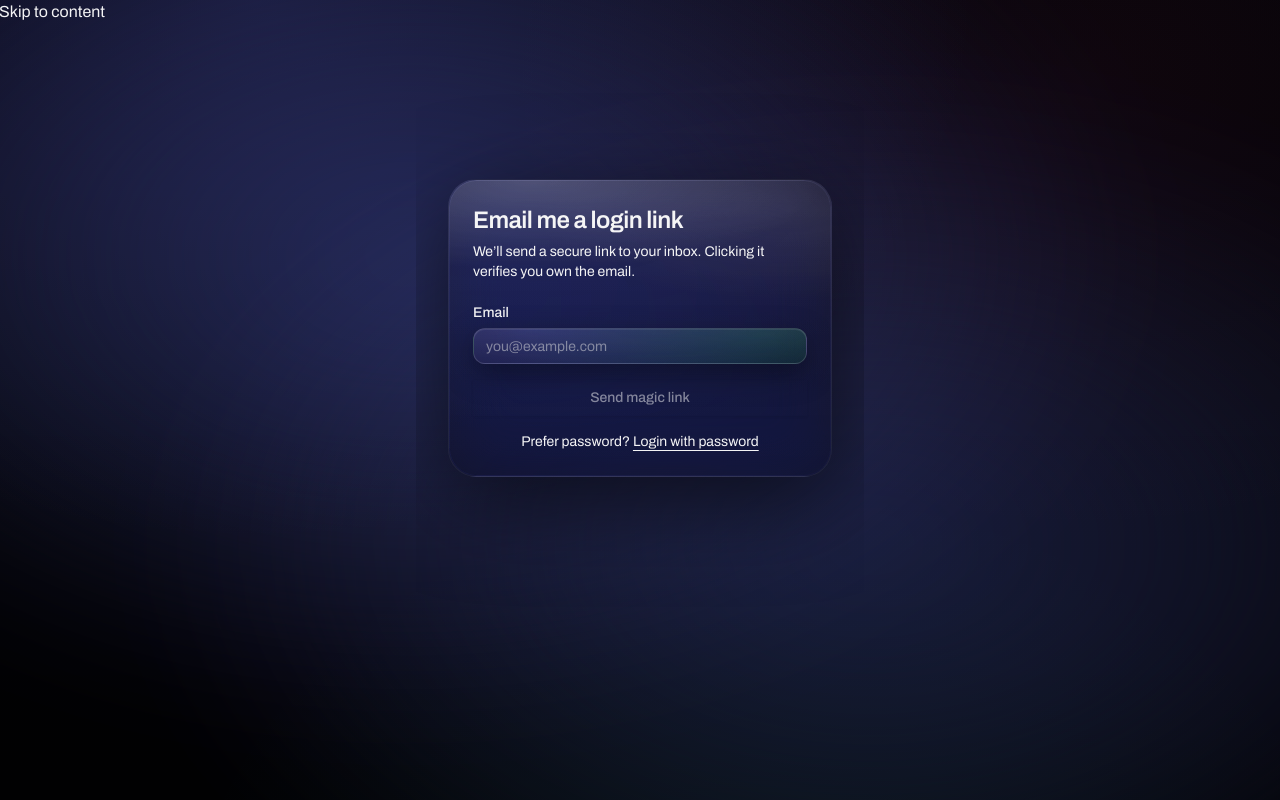
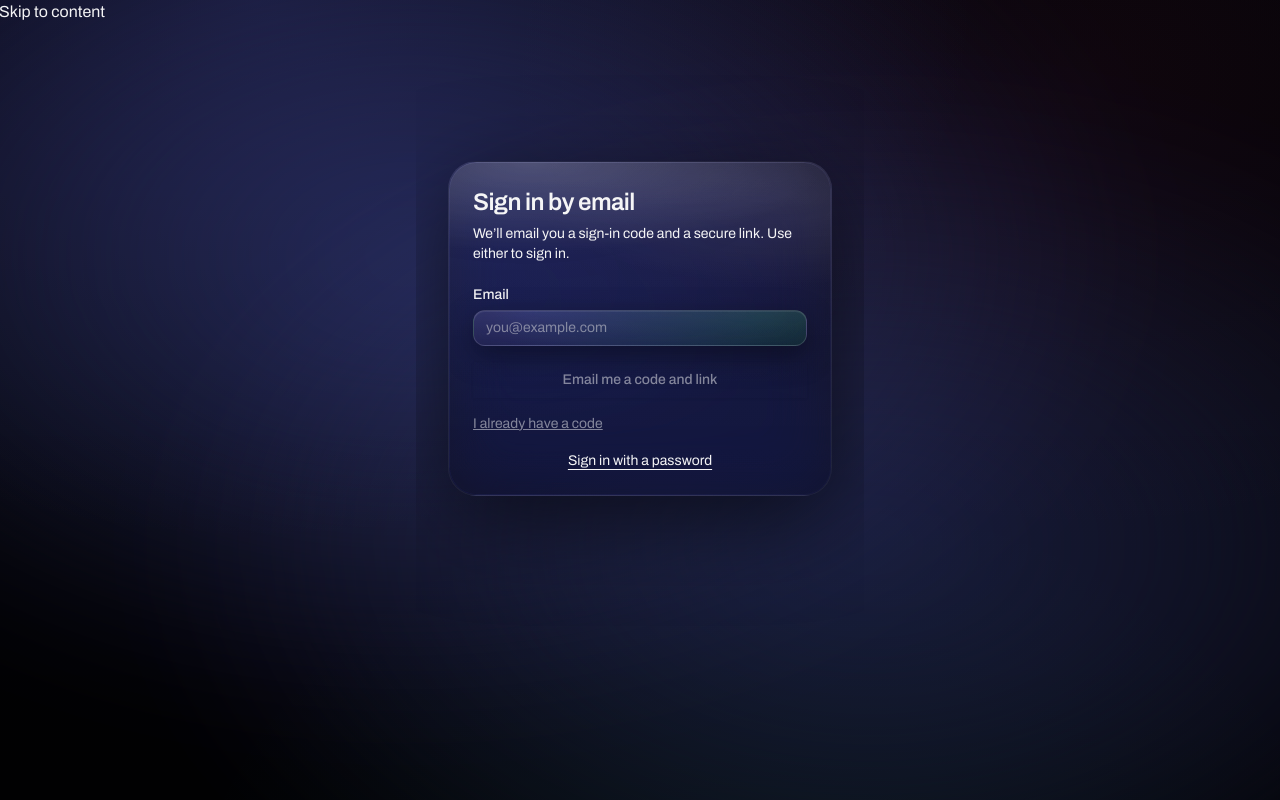
Before and after one commit to wwellington85/gym-membership-app, a Next.js app: page /auth/magic-link in a window 1280 px wide. Built offline with nearby package versions, Linux system fonts and the light colour scheme; no server answers.

Commit message:
Fix email sign-in across browsers and Home Screen apps

```diff
--- a/app/auth/error/page.tsx
+++ b/app/auth/error/page.tsx
@@ -1,51 +1,30 @@
+import Link from "next/link";
 import { Card, CardContent, CardHeader, CardTitle } from "@/components/ui/card";
-import { Suspense } from "react";
 
-async function ErrorContent({
+export default async function Page({
   searchParams,
 }: {
-  searchParams: Promise<{ error: string }>;
+  searchParams: Promise<{ error?: string }>;
 }) {
-  const params = await searchParams;
-
-  return (
-    <>
-      {params?.error ? (
-        <p className="text-sm text-muted-foreground">
-          Code error: {params.error}
-        </p>
-      ) : (
-        <p className="text-sm text-muted-foreground">
-          An unspecified error occurred.
-        </p>
-      )}
-    </>
-  );
-}
-
-export default function Page({
-  searchParams,
-}: {
-  searchParams: Promise<{ error: string }>;
-}) {
+  const { error = "" } = await searchParams;
+  const differentBrowser = /code verifier|pkce|flow state/i.test(error);
   return (
     <div className="flex min-h-svh w-full items-center justify-center p-6 md:p-10">
-      <div className="w-full max-w-sm">
-        <div className="flex flex-col gap-6">
-          <Card>
-            <CardHeader>
-              <CardTitle className="text-2xl">
-                Sorry, something went wrong.
-              </CardTitle>
-            </CardHeader>
-            <CardContent>
-              <Suspense>
-                <ErrorContent searchParams={searchParams} />
-              </Suspense>
-            </CardContent>
-          </Card>
-        </div>
-      </div>
+      <Card className="w-full max-w-sm">
+        <CardHeader><CardTitle className="text-2xl">{differentBrowser ? "Let’s try another sign-in method" : "This sign-in link could not be used"}</CardTitle></CardHeader>
+        <CardContent className="space-y-4">
+          <p className="text-sm text-muted-foreground">
+            {differentBrowser
+              ? "This link needs information from the browser or Home Screen app where you requested it. Request a new sign-in email there and enter its code in that same app instead of opening the link."
+              : "The link may have expired or already been used. Request a new email and use its code or link. Use only your latest email."}
+          </p>
+          <div className="flex flex-col gap-3 text-sm">
+            <Link href="/auth/magic-link" className="underline underline-offset-4">Get a new sign-in code</Link>
+            <Link href="/auth/forgot-password" className="underline underline-offset-4">Reset my password</Link>
+            <Link href="/auth/login" className="underline underline-offset-4">Sign in with a password</Link>
+          </div>
+        </CardContent>
+      </Card>
     </div>
   );
 }
--- a/app/auth/magic-link/page.tsx
+++ b/app/auth/magic-link/page.tsx
@@ -1,6 +1,6 @@
 "use client";
 
-import { useEffect, useMemo, useState } from "react";
+import { useEffect, useState } from "react";
 import Link from "next/link";
 import { createClient } from "@/lib/supabase/client";
 import { safeReturnTo } from "@/lib/auth/return-to";
@@ -9,85 +9,65 @@ import { Card, CardContent, CardDescription, CardHeader, CardTitle } from "@/com
 import { Input } from "@/components/ui/input";
 import { Label } from "@/components/ui/label";
 
-function isValidEmail(v: string) {
-  const s = v.trim();
-  return /^[^\s@]+@[^\s@]+\.[^\s@]+$/.test(s);
-}
+export default function MagicLinkPage() {
+  const [email, setEmail] = useState("");
+  const [returnTo, setReturnTo] = useState("");
+  const [sentEmail, setSentEmail] = useState("");
+  const [code, setCode] = useState("");
+  const [isLoading, setIsLoading] = useState(false);
+  const [error, setError] = useState<string | null>(null);
+  const [retryAt, setRetryAt] = useState(0);
+  const [now, setNow] = useState(0);
 
-export default function MagicLinkPage() {
-  const returnToRaw = useMemo(() => {
-    if (typeof window === "undefined") return "";
-    const v = new URLSearchParams(window.location.search).get("returnTo");
-    return v ? String(v) : "";
+  useEffect(() => {
+    const params = new URLSearchParams(window.location.search);
+    setEmail(params.get("email") || "");
+    setReturnTo(safeReturnTo(params.get("returnTo")));
   }, []);
 
-  const returnTo = useMemo(() => safeReturnTo(returnToRaw), [returnToRaw]);
+  useEffect(() => {
+    if (!retryAt) return;
+    const timer = window.setInterval(() => setNow(Date.now()), 1000);
+    return () => window.clearInterval(timer);
+  }, [retryAt]);
 
-  useEffect(() => {
-    const applyFromUrl = () => {
-      try {
-        const v = new URLSearchParams(window.location.search).get("email");
-        if (v) setEmail(String(v));
-      } catch {
-        // ignore
-      }
-    };
+  const emailOk = /^[^\s@]+@[^\s@]+\.[^\s@]+$/.test(email.trim());
+  const loginHref = returnTo ? `/auth/login?returnTo=${encodeURIComponent(returnTo)}` : "/auth/login";
+  const retryIn = Math.max(0, Math.ceil((retryAt - now) / 1000));
 
-    applyFromUrl();
-
-    // Handle client-side nav/back/forward where the component might not remount
-    const onPop = () => applyFromUrl();
-    window.addEventListener("popstate", onPop);
-
-    return () => window.removeEventListener("popstate", onPop);
-  }, []);
-const [email, setEmail] = useState("");
-  const [isLoading, setIsLoading] = useState(false);
-  const [error, setError] = useState<string | null>(null);
-
-  const emailOk = isValidEmail(email);
-  const loginHref = returnTo ? `/auth/login?returnTo=${encodeURIComponent(returnTo)}` : "/auth/login";
-
-  const handleSend = async (e: React.FormEvent) => {
-    e.preventDefault();
+  const send = async () => {
+    const cleanEmail = (sentEmail || email).trim().toLowerCase();
+    if (!/^[^\s@]+@[^\s@]+\.[^\s@]+$/.test(cleanEmail)) return;
     setError(null);
-
-    const cleanEmail = email.trim();
-    if (!isValidEmail(cleanEmail)) {
-      setError("Enter a valid email to receive a login link.");
-      return;
-    }
-
     setIsLoading(true);
     try {
-      const supabase = createClient();
+      const confirmUrl = `${window.location.origin}/auth/confirm${returnTo ? `?returnTo=${encodeURIComponent(returnTo)}` : ""}`;
+      const { error } = await createClient().auth.signInWithOtp({
+        email: cleanEmail,
+        options: { emailRedirectTo: confirmUrl, shouldCreateUser: false },
+      });
+      if (error) throw error;
+      setSentEmail(cleanEmail);
+      setCode("");
+      setNow(Date.now());
+      setRetryAt(Date.now() + 60_000);
+    } catch (error) {
+      setError(error instanceof Error ? error.message : "Could not send your sign-in email. Please try again.");
+    } finally {
+      setIsLoading(false);
+    }
+  };
 
-      const origin =
-        (typeof window !== "undefined"
-          ? window.location.origin
-          : (process.env.NEXT_PUBLIC_SITE_URL || "")
-        ).replace(/\/$/, "");
-
-      // Important: send users back through /auth/confirm, which then redirects to /auth/post-login.
-      const confirmUrl = `${origin}/auth/confirm${returnTo ? `?returnTo=${encodeURIComponent(returnTo)}` : ""}`;
-
-      const { error: otpErr } = await supabase.auth.signInWithOtp({
-        email: cleanEmail,
-        options: { emailRedirectTo: confirmUrl },
-      });
-
-      if (otpErr) throw otpErr;
-
-      // UX: return to login with a success banner
-      const u = new URL(loginHref, window.location.origin);
-      u.searchParams.set("sent", "magic");
-      u.searchParams.set("email", cleanEmail);
-      if (returnTo) u.searchParams.set("returnTo", returnTo);
-      window.location.assign(u.toString());
-      return;
-    } catch (err: any) {
-      setError(err?.message || "Could not send login link");
-    } finally {
+  const verify = async (event: React.FormEvent) => {
+    event.preventDefault();
+    setError(null);
+    setIsLoading(true);
+    try {
+      const { error } = await createClient().auth.verifyOtp({ email: sentEmail, token: code.trim(), type: "email" });
+      if (error) throw error;
+      window.location.assign(`/auth/post-login${returnTo ? `?returnTo=${encodeURIComponent(returnTo)}` : ""}`);
+    } catch {
+      setError("That code could not be verified. Use the code from your latest email. If you already opened its link or the code expired, request a new email.");
       setIsLoading(false);
     }
   };
@@ -96,40 +76,39 @@ const [email, setEmail] = useState("");
     <div className="mx-auto flex min-h-[70vh] max-w-md items-center px-4">
       <Card className="w-full">
         <CardHeader>
-          <CardTitle className="text-2xl">Email me a login link</CardTitle>
+          <CardTitle className="text-2xl">{sentEmail ? "Check your email" : "Sign in by email"}</CardTitle>
           <CardDescription>
-            We’ll send a secure link to your inbox. Clicking it verifies you own the email.
+            {sentEmail ? `If an account exists for ${sentEmail}, you’ll receive a sign-in email.` : "We’ll email you a sign-in code and a secure link. Use either to sign in."}
           </CardDescription>
         </CardHeader>
-
-        <CardContent>
-          {<form onSubmit={handleSend} className="space-y-4">
+        <CardContent className="space-y-4">
+          {sentEmail ? (
+            <>
+              <p className="text-sm text-muted-foreground">Check your inbox and junk folder for Travellers Beach Resort. To sign in here, return to this screen and enter the code. Opening the email link signs you in in the browser that opens it.</p>
+              <form onSubmit={verify} className="space-y-4">
+                <div className="grid gap-2">
+                  <Label htmlFor="code">Email sign-in code</Label>
+                  <Input id="code" type="text" inputMode="numeric" autoComplete="one-time-code" pattern="[0-9]{6,8}" maxLength={8} required value={code} onChange={(event) => setCode(event.target.value.replace(/\D/g, ""))} />
+                </div>
+                <Button type="submit" className="w-full" disabled={isLoading || !/^\d{6,8}$/.test(code)}>{isLoading ? "Please wait…" : "Verify code and sign in"}</Button>
+              </form>
+              <div className="flex flex-wrap gap-4 text-sm">
+                <button type="button" className="underline disabled:opacity-50" disabled={isLoading || retryIn > 0} onClick={send}>{retryIn > 0 ? `Send again in ${retryIn}s` : "Send a new email"}</button>
+                <button type="button" className="underline" disabled={isLoading} onClick={() => { setSentEmail(""); setCode(""); setError(null); }}>Use another email</button>
+              </div>
+            </>
+          ) : (
+            <form onSubmit={(event) => { event.preventDefault(); void send(); }} className="space-y-4">
               <div className="grid gap-2">
                 <Label htmlFor="email">Email</Label>
-                <Input
-                  id="email"
-                  type="email"
-                  required
-                  autoFocus
-                  value={email}
-                  onChange={(e) => setEmail(e.target.value)}
-                  placeholder="you@example.com"
-                />
+                <Input id="email" type="email" autoComplete="email" required value={email} onChange={(event) => setEmail(event.target.value)} placeholder="you@example.com" />
               </div>
-
-              {error ? <p className="text-sm text-red-500">{error}</p> : null}
-
-              <Button type="submit" className="w-full" disabled={isLoading || !emailOk}>
-                {isLoading ? "Sending..." : "Send magic link"}
-              </Button>
-
-              <div className="text-center text-sm">
-                Prefer password?{" "}
-                <Link className="underline underline-offset-4" href={loginHref}>
-                  Login with password
-                </Link>
-              </div>
-            </form>}
+              <Button type="submit" className="w-full" disabled={isLoading || !emailOk}>{isLoading ? "Sending…" : "Email me a code and link"}</Button>
+              <button type="button" className="text-sm underline disabled:opacity-50" disabled={isLoading || !emailOk} onClick={() => { setSentEmail(email.trim().toLowerCase()); setError(null); }}>I already have a code</button>
+            </form>
+          )}
+          {error ? <p role="alert" className="text-sm text-red-500">{error}</p> : null}
+          <div className="text-center text-sm"><Link className="underline underline-offset-4" href={loginHref}>Sign in with a password</Link></div>
         </CardContent>
       </Card>
     </div>
--- a/components/login-form.tsx
+++ b/components/login-form.tsx
@@ -229,11 +229,11 @@ export function LoginForm({
                       onClick={handleMagicLinkClick}
                       className="underline underline-offset-4"
                     >
-                      Email me a login link instead
+                      Sign in with an email code or link
                     </Link>
                   ) : (
                     <span className="cursor-not-allowed opacity-50">
-                      Email me a login link instead
+                      Sign in with an email code or link
                     </span>
                   )}
                   {!emailOk ? (
```
Also changed, not shown: scripts/lib/auth-email-templates.cjs (added, +28 -0 lines), 2 other files (tests, documents, lock files or other folders).
